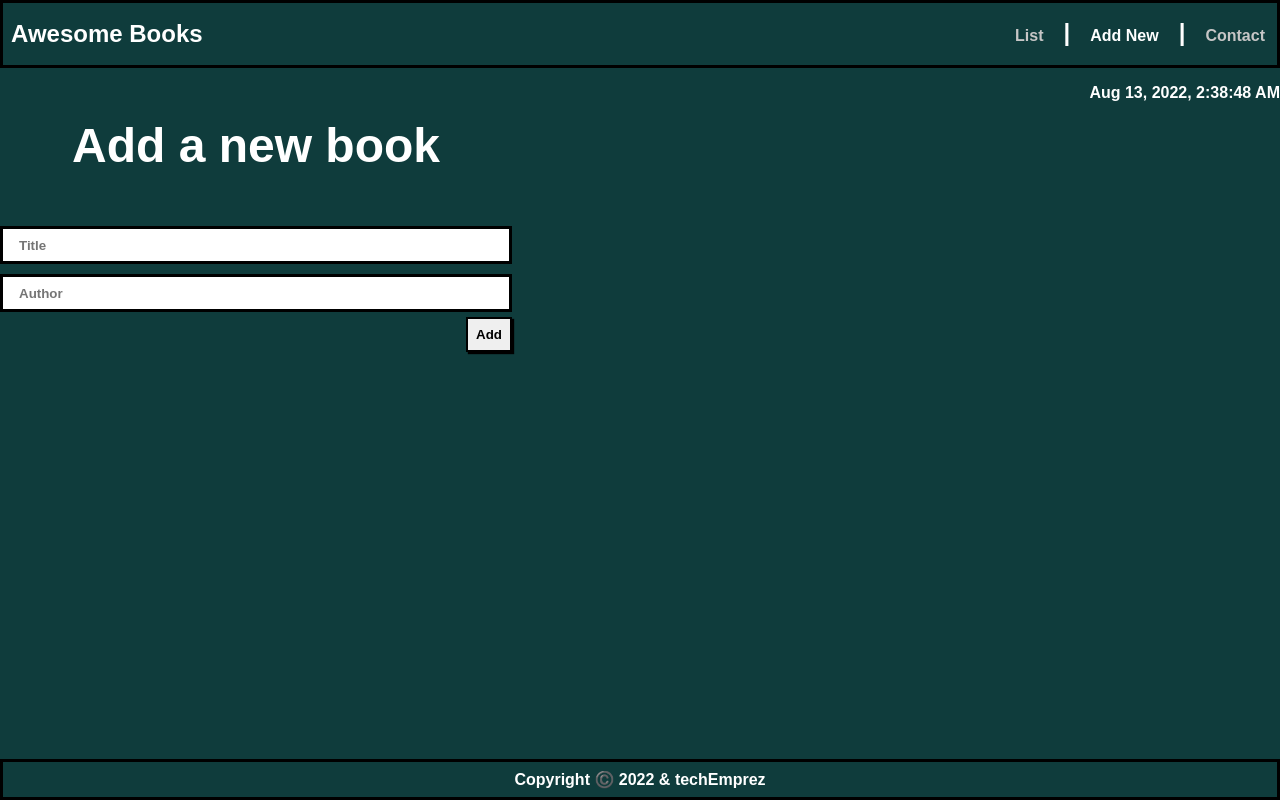
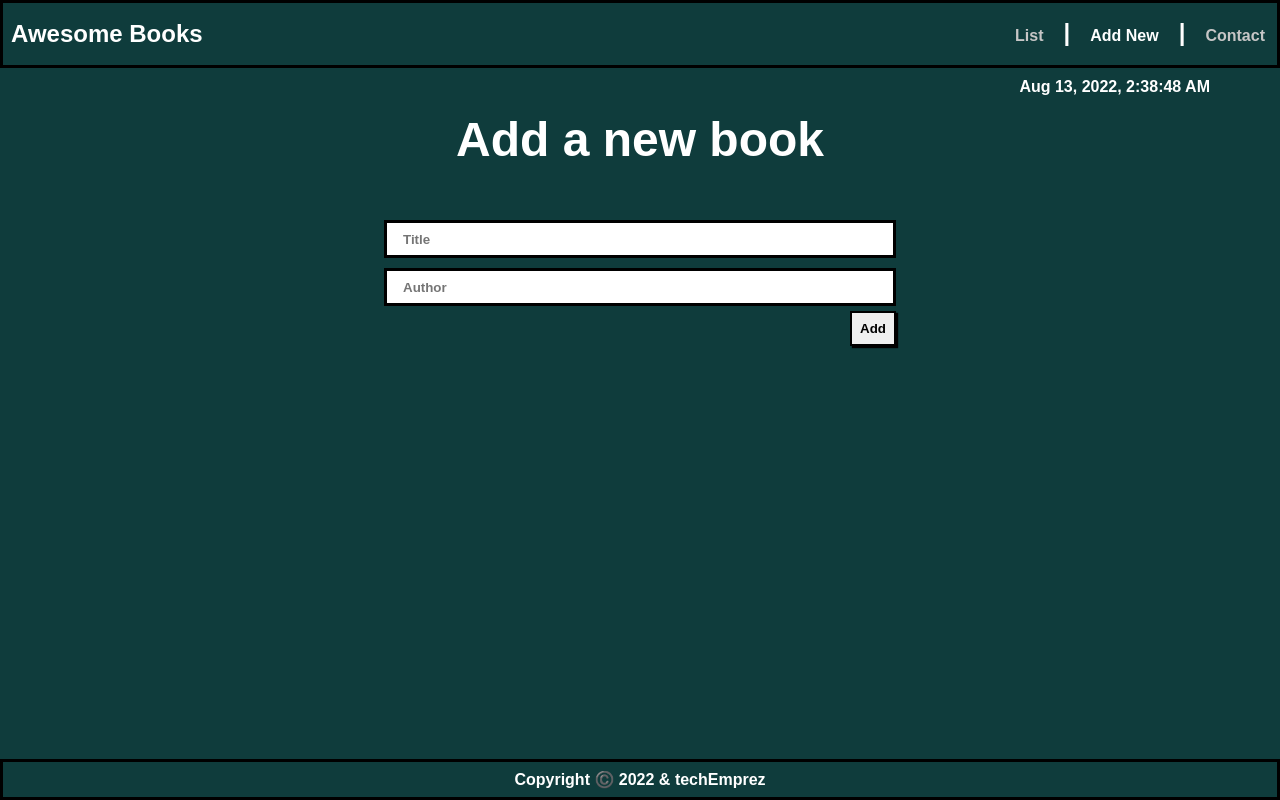
Before and after one commit to techEmprez/take-home-test-awesome-books, a website with bundled scripts: page index.html in a window 1280 px wide. Both pictures are taken after a click on the button "Add New". Built offline with nearby package versions, Linux system fonts and the light colour scheme.

Commit message:
Add styling and fixed storage

```diff
--- a/index.css
+++ b/index.css
@@ -59,12 +59,13 @@ nav ul li {
 }
 
 .dateDisplay {
+    padding-top: 10px;
     display: flex;
     flex-direction: row;
     justify-content: flex-end;
     width: 100%;
     font-size: 1rem;
-    margin: 1rem 2rem 0 0;
+    padding-right: 70px;
 }
 
 h1 {
@@ -139,6 +140,7 @@ input {
     width: 75%;
     text-align: center;
     margin-top: 1rem;
+    margin: 0 auto;
 }
 
 .addNew h2 {
--- a/index.html
+++ b/index.html
@@ -52,7 +52,7 @@
             </p>
             <ul>
                 <li>Our e-mail: mail@mail.com</li>
-                <li>Our phone number: 0043586534422</li>
+                <li>Our phone number: +234-803-647474-44</li>
                 <li>Our address: Streetname 22, 84503 City, Country</li>
             </ul>
         </section>
```
